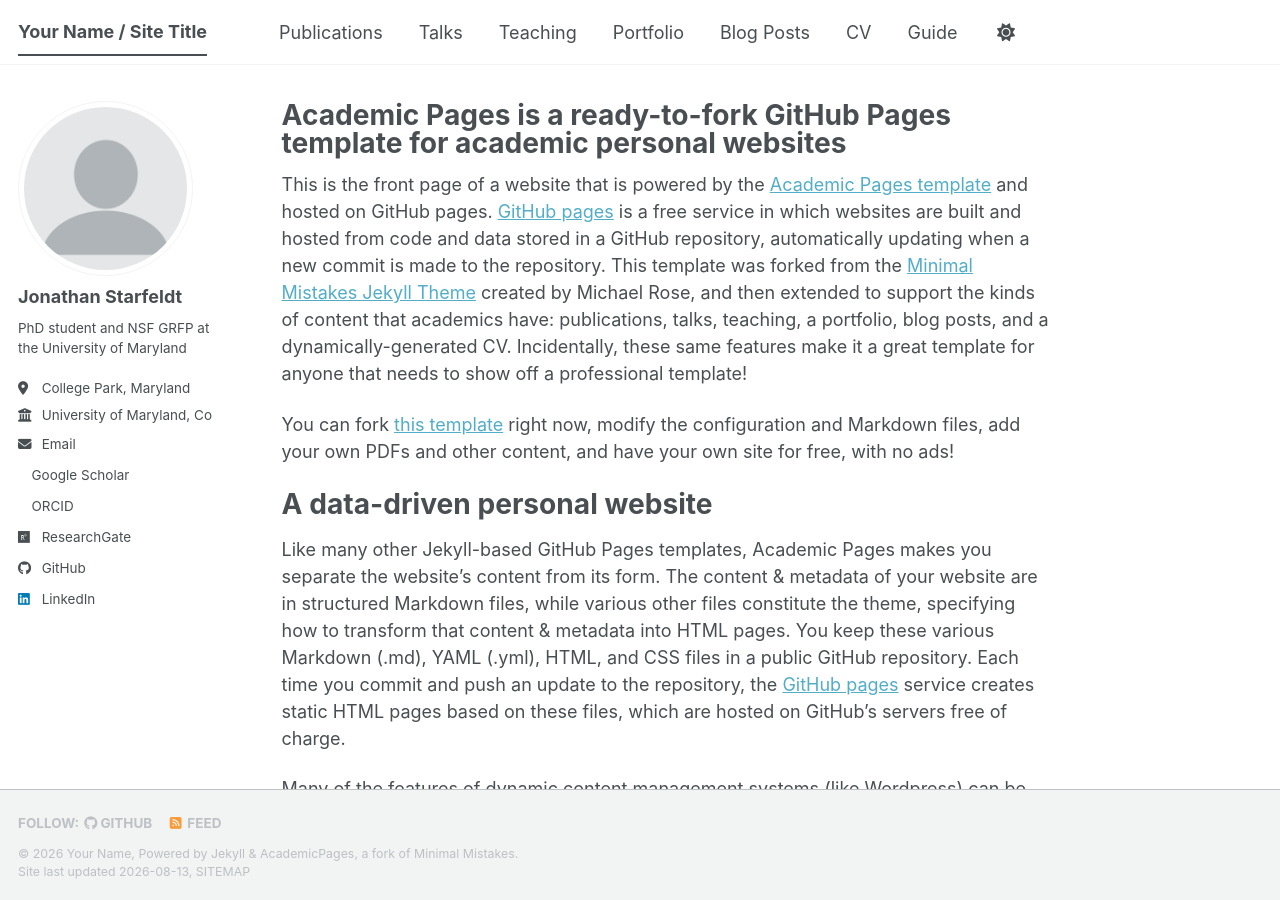
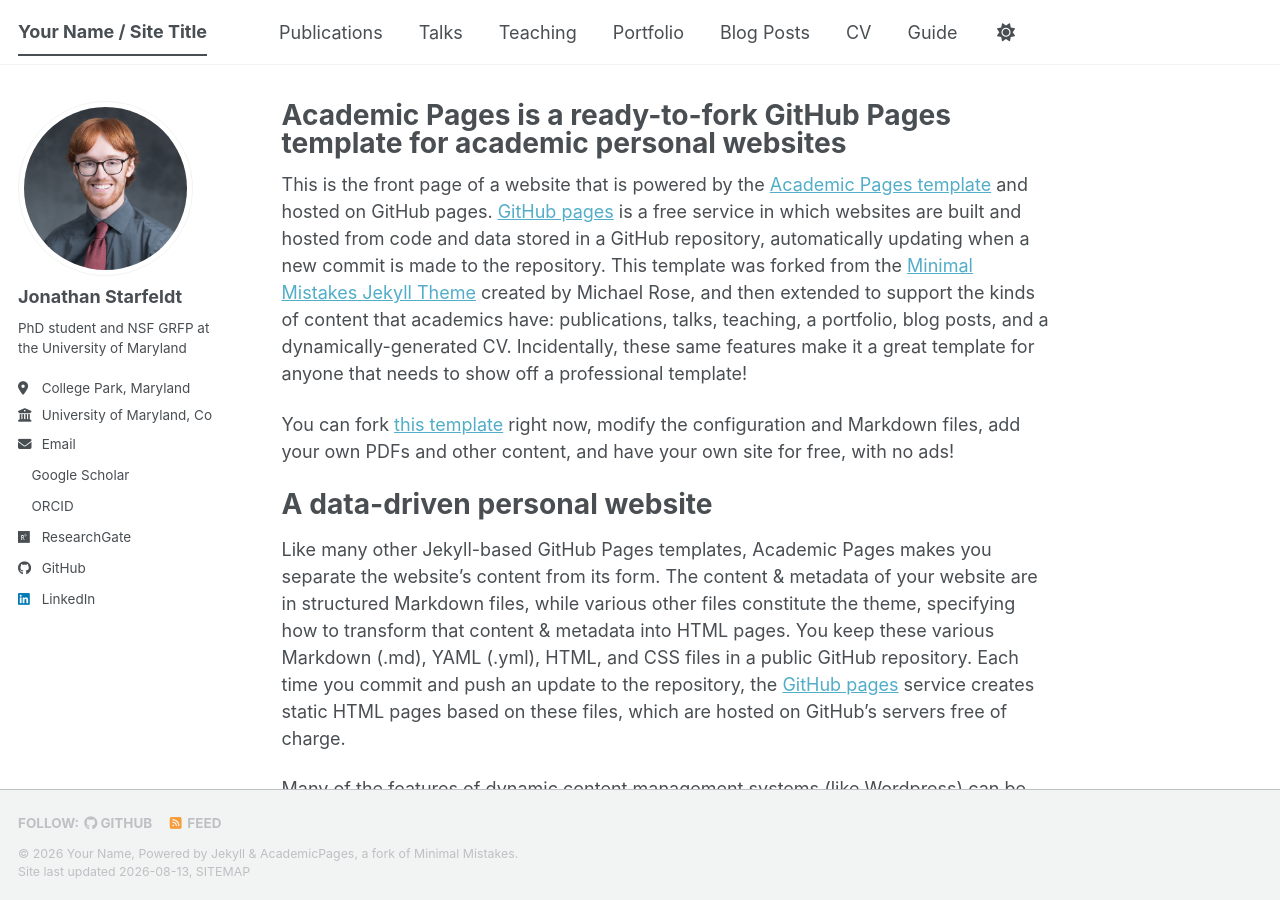
Before and after one commit to jstarfeldt/jstarfeldt.github.io, a Jekyll site: the page built from _pages/about.md, in a window 1280 px wide and 900 px high. Built offline with Jekyll 4.4.1, drawn with Linux system fonts in a browser that asks for light colours; a style sheet for code colours, icons or effects is not loaded.

Commit message:
Update _config.yml with professional headshot

```diff
--- a/_config.yml
+++ b/_config.yml
@@ -23,7 +23,7 @@ repository               : "jstarfeldt/jstarfeldt.github.io"
 #               Additional customization can be done by editing /_includes/author-profile.html
 author:
   # Biographic information
-  avatar           : "profile.png"
+  avatar           : "Starfeldt_Jon_1_AOS2023_web.jpg"
   name             : "Jonathan Starfeldt"
   pronouns         : # example: "she/her"
   bio              : "PhD student and NSF GRFP at the University of Maryland"
```
